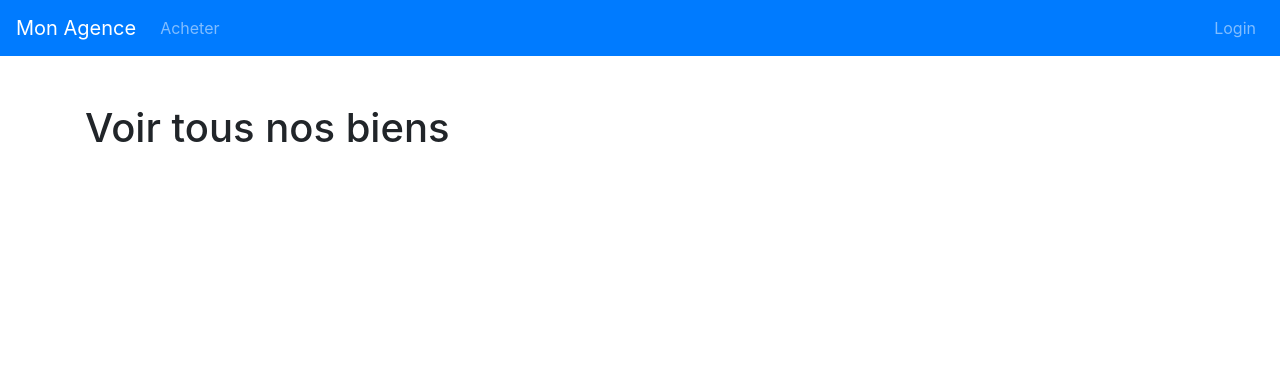
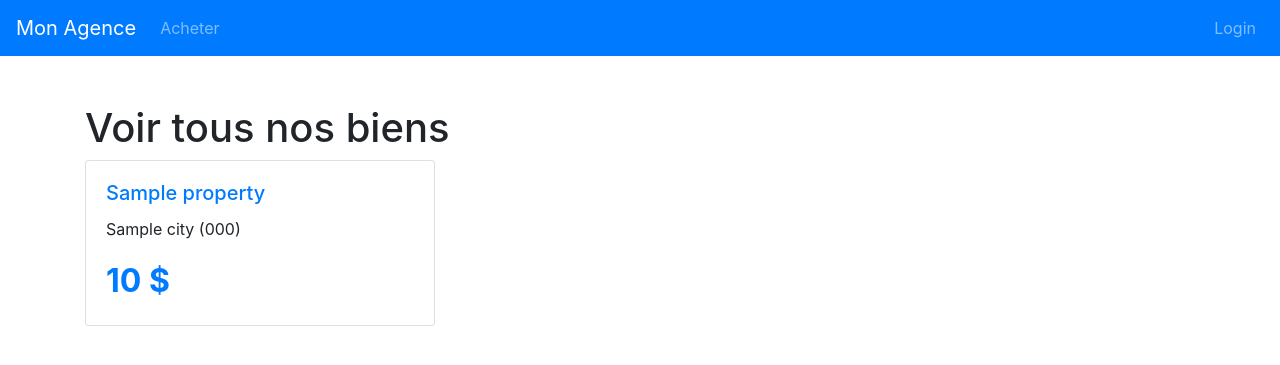
Before and after one commit to Krateur/Agence-Symfony-, a Symfony app: template templates/property/index.html.twig in a window 1280 px wide. Shown: the top 365 px of the page. Run offline with Twig, Linux system fonts and the light colour scheme; the template is opened without the code that fills it: most values are stand-ins (such as "Sample title", 1, 10 or a date in 2020); some libraries are stand-ins or nearby versions.

Commit message:
Feature: Pagination

```diff
--- a/composer.json
+++ b/composer.json
@@ -6,6 +6,8 @@
         "ext-ctype": "*",
         "ext-iconv": "*",
         "cocur/slugify": "^3.2",
+        "fzaninotto/faker": "^1.8",
+        "knplabs/knp-paginator-bundle": "^2.8",
         "sensio/framework-extra-bundle": "^5.1",
         "symfony/asset": "*",
         "symfony/console": "*",
--- a/config/bundles.php
+++ b/config/bundles.php
@@ -15,4 +15,5 @@ return [
     Symfony\Bundle\MakerBundle\MakerBundle::class => ['dev' => true],
     Symfony\Bundle\WebServerBundle\WebServerBundle::class => ['dev' => true],
     Doctrine\Bundle\FixturesBundle\DoctrineFixturesBundle::class => ['dev' => true, 'test' => true],
+    Knp\Bundle\PaginatorBundle\KnpPaginatorBundle::class => ['all' => true],
 ];
--- a/src/Repository/PropertyRepository.php
+++ b/src/Repository/PropertyRepository.php
@@ -21,12 +21,11 @@ class PropertyRepository extends ServiceEntityRepository
     }
 
     /**
-     * @return Property[]
+     * @return \Doctrine\ORM\Query
      */
     public function findAllVisible() {
         return $this->findVisibleQuery()
-                    ->getQuery()
-                    ->getResult();
+                    ->getQuery();
     }
 
     /**
--- /dev/null
+++ b/templates/property/_property.html.twig
@@ -0,0 +1,13 @@
+<div class="card mb-4">
+    <div class="card-body">
+        <h5 class="card-title">
+            <a href="{{ path('property.show', {slug: property.slug, id: property.id}) }}">
+                {{ property.title }}
+            </a>
+        </h5>
+        <p class="card-text">{{ property.city }} ({{ property.postalCode }})</p>
+        <div class="text-primary" style="font-size: 2rem; font-weight: bold;">
+            {{ property.formattedPrice }} $
+        </div>
+    </div>
+</div>
--- a/templates/property/index.html.twig
+++ b/templates/property/index.html.twig
@@ -3,5 +3,16 @@
 {% block body %}
     <div class="container mt-5">
         <h1>Voir tous nos biens</h1>
+
+        <div class="row">
+            {% for property in properties %}
+                <div class="col-md-4">
+                    {% include('property/_property.html.twig') %}
+                </div>
+            {% endfor %}
+        </div>
+        <div class="pagination mt-3">
+            {{ knp_pagination_render(properties) }}
+        </div>
     </div>
 {% endblock %}
--- /dev/null
+++ b/translations/KnpPaginatorBundle.fr.yaml
@@ -0,0 +1,2 @@
+label_next: suivant
+label_previous: précédent
```
Also changed, not shown: src/Controller/PropertyController.php (+8 -2 lines), src/DataFixtures/PropertyFixtures.php (added, +36 -0 lines), 3 other files.
